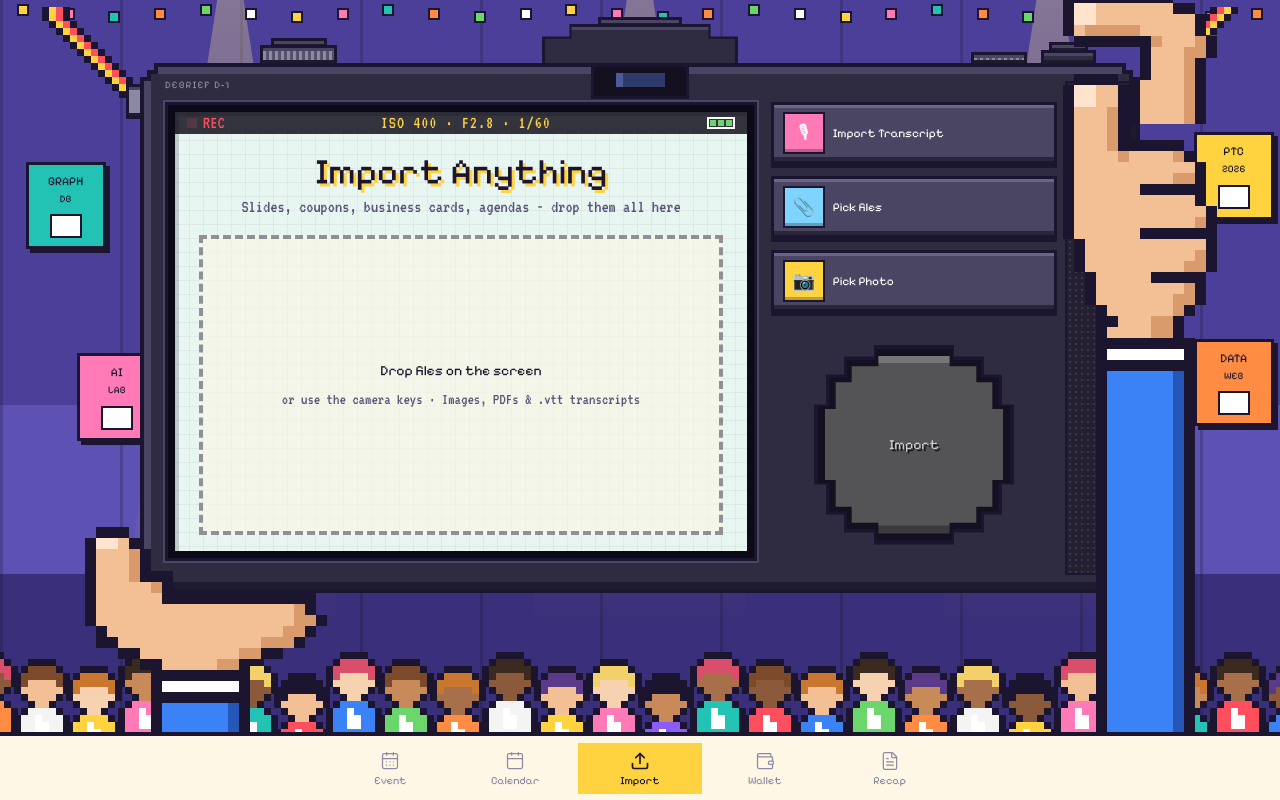
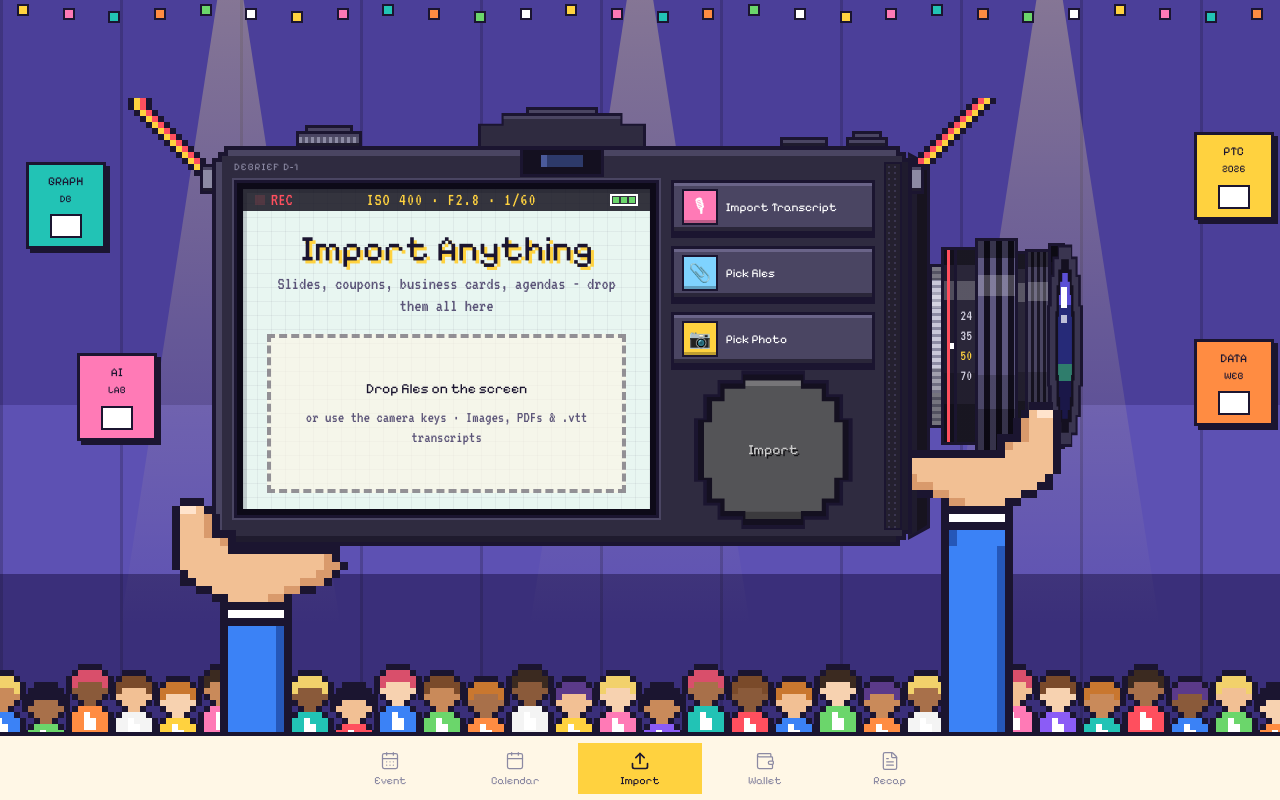
Before and after one commit to researchsite/debrief, a Next.js app: page /import in a window 1280 px wide. Built offline with nearby package versions, Linux system fonts and the light colour scheme.

Commit message:
feat: smaller import camera with a zoom lens in profile

```diff
--- a/components/scenes/import/CameraFrame.tsx
+++ b/components/scenes/import/CameraFrame.tsx
@@ -10,55 +10,6 @@ const h = (n: number) => `calc(var(--h) * ${n})`;
 const spriteSize = (rows: string[], unit = h): CSSProperties => ({ width: unit(rows[0].length), height: unit(rows.length), display: 'block' });
 
 const SKIN = { O: PX.ink, s: PX.skin, d: PX.skinShade, n: '#ffe3cc', c: PX.blue, k: '#2557b8', w: PX.white };
-
-/* Right hand from behind: thumb on the back's thumb rest (cols 0-6 sit on the body), fingers wrapping the grip edge. */
-const RIGHT_HAND = [
-  '.OOOO.........',
-  'OnnssO........',
-  'OnnssO........',
-  'OsssdO........',
-  'OsssdO........',
-  'OsssdO........',
-  'OsssdOOOOOO...',
-  'OssssdssssdO..',
-  'OsssssssssssO.',
-  'OsssssssssddO.',
-  'OssssssOOOOOO.',
-  'OsssssssssssO.',
-  'OssssssssssssO',
-  'OsssssssssssdO',
-  'OssssssOOOOOOO',
-  '.OsssssssssssO',
-  '.OssssssssssdO',
-  '.OsssssssssddO',
-  '..OsssssOOOOO.',
-  '..OssssssssdO.',
-  '..OsssssssddO.',
-  '...OssssssdO..',
-  '...OOsssddO...',
-  '...OssssddO...',
-  '...OOOOOOOOO..',
-  '...OwwwwwwwO..',
-  '...OOOOOOOOO..',
-  '...OcccccckO..',
-  '...OcccccckO..',
-];
-
-/* Right index finger lying across the top plate, tip resting on the shutter button. */
-const INDEX_FINGER = [
-  'OOOOOOOOOO....',
-  'OnnsssssssOO..',
-  'OnnsssssssssO.',
-  'OsdddddsssssO.',
-  '.OOOOOOOdsssdO',
-  '.......OsssddO',
-  '.......OsssdO.',
-  '.......OsssdO.',
-  '......OssssdO.',
-  '......OssssdO.',
-  '......OssssdO.',
-  '......OssssdO.',
-];
 
 /* Left hand cradling the body from below; fingertips curl up the left side (body edge between cols 4 and 5, bottom at row 6). */
 const LEFT_HAND = [
@@ -81,6 +32,9 @@ const LEFT_HAND = [
   '......OcccccckO.......',
   '......OcccccckO.......',
 ];
+
+/* The same hand mirrored, cradling the lens barrel from below with fingertips curling up its far end. */
+const LENS_HAND = LEFT_HAND.map((row) => row.split('').reverse().join(''));
 
 /** Diagonal neck strap leaving a lug toward the top-right; mirrored for the left lug. */
 const STRAP_RIGHT = Array.from({ length: 14 }, (_, y) => {
@@ -113,6 +67,74 @@ function Part({ style, children }: { style: CSSProperties; children?: ReactNode
 
 const RIDGES = `repeating-linear-gradient(90deg, #8c8aa3 0 3px, #55526b 3px 6px)`;
 
+/** Stepped-octagon clip; on a narrow box it reads as a pixel ellipse. */
+const OVAL = 'polygon(30% 0, 70% 0, 70% 6%, 85% 6%, 85% 15%, 94% 15%, 94% 30%, 100% 30%, 100% 70%, 94% 70%, 94% 85%, 85% 85%, 85% 94%, 70% 94%, 70% 100%, 30% 100%, 30% 94%, 15% 94%, 15% 85%, 6% 85%, 6% 70%, 0 70%, 0 30%, 6% 30%, 6% 15%, 15% 15%, 15% 6%, 30% 6%)';
+/** Hard-stop light and shadow bands that make a flat strip read as a cylinder. */
+const CYLINDER = 'linear-gradient(180deg, rgba(0,0,0,0.4) 0 8%, transparent 8% 16%, rgba(255,255,255,0.22) 16% 26%, transparent 26% 64%, rgba(0,0,0,0.2) 64% 80%, rgba(0,0,0,0.42) 80% 100%)';
+
+/**
+ * One ring of the lens barrel. Rings have their own diameters (`size`, % of the barrel height), so the
+ * silhouette steps like a real zoom lens; they shrink slightly toward the front because it is farther away.
+ */
+function Ring({ grow, size, background, className = '', children }: { grow: number; size: number; background: string; className?: string; children?: ReactNode }) {
+  return (
+    <div
+      className={`relative -ml-[3px] flex min-w-0 items-center justify-center first:ml-0 ${className}`}
+      style={{ flex: `${grow} 1 0`, height: `${size}%`, background, border: `3px solid ${PX.ink}` }}
+    >
+      <div className="pointer-events-none absolute inset-0" style={{ backgroundImage: CYLINDER }} />
+      {children}
+    </div>
+  );
+}
+
+/**
+ * Zoom lens seen in profile, sticking out of the camera's right side: mount, red ring with index mark,
+ * printed focal-length scale, ridged zoom ring, focus ring and front glass.
+ */
+function LensBarrel() {
+  return (
+    <div aria-hidden className="imp-lens pointer-events-none absolute">
+      <div className="absolute inset-0 flex items-center">
+        <Ring grow={1} size={76} background="repeating-linear-gradient(180deg, #c9c7d9 0 4px, #8c8aa3 4px 7px)" />
+        <Ring grow={1.2} size={92} background="#1f1b2e">
+          <span className="absolute inset-y-0 left-[30%] w-[3px]" style={{ background: PX.red }} />
+          <span className="absolute left-[62%] top-1/2 h-[6px] w-[6px] -translate-y-1/2" style={{ background: PX.white }} />
+        </Ring>
+        <Ring grow={2} size={92} background="#2a2639">
+          <span className="imp-lens-scale font-pixel-body relative flex flex-col items-center leading-none" style={{ color: '#d8d6e6' }}>
+            <span>24</span>
+            <span>35</span>
+            <span style={{ color: PX.sun }}>50</span>
+            <span>70</span>
+          </span>
+        </Ring>
+        <Ring grow={4.2} size={100} background="repeating-linear-gradient(90deg, #5d5780 0 var(--imp-ridge), #141020 var(--imp-ridge) calc(var(--imp-ridge) * 2))" />
+        <Ring grow={0.8} size={88} background="#2a2639" className="max-sm:hidden" />
+        <Ring grow={2.2} size={90} background="repeating-linear-gradient(90deg, #4a4562 0 3px, #1a1626 3px 6px)" className="max-sm:hidden" />
+        <Ring grow={1.3} size={95} background="#141020">
+          <span className="absolute inset-y-0 right-0 w-[30%]" style={{ background: '#9f9cb4' }} />
+        </Ring>
+      </div>
+      {/* Front glass: a narrow pixel ellipse (we see it nearly edge-on) with coated rings and a glint. */}
+      <div className="absolute" style={{ right: 'calc(var(--u) * -3)', top: '3%', bottom: '3%', width: 'calc(var(--u) * 6)', clipPath: OVAL, background: PX.ink }}>
+        <div className="absolute" style={{ inset: 3, clipPath: OVAL, background: '#3a3550' }}>
+          <div className="absolute" style={{ inset: '6% 18%', clipPath: OVAL, background: '#141020' }}>
+            <div className="absolute" style={{ inset: '8% 14%', clipPath: OVAL, background: 'linear-gradient(180deg, #5b4fd6 0 22%, #262a78 22% 62%, #2f7d6c 62% 74%, #1a1748 74% 100%)' }} />
+            <div className="absolute" style={{ left: '30%', top: '16%', width: '28%', height: '12%', background: PX.white }} />
+            <div className="absolute" style={{ left: '30%', top: '32%', width: '28%', height: '5%', background: PX.white, opacity: 0.7 }} />
+          </div>
+        </div>
+      </div>
+      {/* Right hand cradling the barrel from below */}
+      <div className="absolute z-10" style={{ right: h(0.5), top: `calc(100% - ${h(6.5)})` }}>
+        <PixelSprite rows={LENS_HAND} palette={SKIN} style={spriteSize(LENS_HAND)} />
+        <div style={{ marginLeft: h(7), width: h(9), height: '100vh', background: PX.blue, borderLeft: `${h(1)} solid ${PX.ink}`, borderRight: `${h(1)} solid ${PX.ink}`, boxShadow: `inset ${h(-1)} 0 0 #2557b8` }} />
+      </div>
+    </div>
+  );
+}
+
 interface CameraFrameProps {
   /** Content shown on the LCD screen. */
   children: ReactNode;
@@ -127,7 +149,8 @@ interface CameraFrameProps {
 }
 
 /**
- * Photographer POV: a chunky pixel camera seen from the back, held in two hands.
+ * Photographer POV: a chunky pixel camera seen from the back and slightly to its right, so its side and
+ * zoom lens show in profile. One hand cradles the body, the other the lens.
  * The back is split into an LCD screen (2/3) hosting page content and a control panel (1/3).
  */
 export function CameraFrame({ children, controls, flashKey = 0, dragOver = false, onDragOver, onDragLeave, onDrop }: CameraFrameProps) {
@@ -139,10 +162,13 @@ export function CameraFrame({ children, controls, flashKey = 0, dragOver = false
       <ConferenceBackdrop />
 
       {/* Body box: everything else is positioned relative to it. */}
-      <div
-        className="absolute"
-        style={{ top: u(9), bottom: h(13), left: `max(calc(${h(5)} + 10px), calc((100% - 1000px) / 2))`, right: `max(calc(${h(7)} + 10px), calc((100% - 1000px) / 2))` }}
-      >
+      <div className="imp-body absolute">
+        {/* Right side face, seen because the viewpoint sits a little to the camera's right */}
+        <div aria-hidden className="imp-side absolute" style={{ background: PX.ink }}>
+          <div className="absolute" style={{ inset: '3px 3px 3px 0', clipPath: 'inherit', background: 'linear-gradient(90deg, var(--imp-body-lo) 0 45%, #17131f 45% 100%)' }} />
+        </div>
+        <LensBarrel />
+
         {/* Neck strap */}
         <PixelSprite rows={STRAP_LEFT} palette={STRAP_PALETTE} className="pointer-events-none absolute" style={{ ...spriteSize(STRAP_LEFT, u), left: u(-14), top: u(-8) }} />
         <PixelSprite rows={STRAP_RIGHT} palette={STRAP_PALETTE} className="pointer-events-none absolute hidden sm:block" style={{ ...spriteSize(STRAP_RIGHT, u), right: u(-14), top: u(-8) }} />
@@ -157,9 +183,9 @@ export function CameraFrame({ children, controls, flashKey = 0, dragOver = false
           <div className="absolute inset-[3px] bottom-0" style={{ background: 'var(--imp-body)', clipPath: 'polygon(14% 0, 86% 0, 86% 30%, 100% 30%, 100% 100%, 0 100%, 0 30%, 14% 30%)', boxShadow: 'inset 0 3px 0 var(--imp-body-hi)' }} />
         </div>
         <Part style={{ left: '50%', transform: 'translateX(-50%)', bottom: `calc(100% + ${u(6)} - 6px)`, width: u(12), height: u(1.5), background: PX.stone }} />
-        <Part style={{ right: `calc(${h(9)} + ${u(2)})`, bottom: 'calc(100% - 3px)', width: u(8), height: u(2), background: RIDGES }} />
-        <Part style={{ right: h(4), bottom: 'calc(100% - 3px)', width: h(5), height: h(1.5) }} />
-        <Part style={{ right: h(4.75), bottom: `calc(100% + ${h(1.5)} - 6px)`, width: h(3.5), height: h(1), background: PX.red }} />
+        <Part style={{ right: u(14), bottom: 'calc(100% - 3px)', width: u(8), height: u(2), background: RIDGES }} />
+        <Part style={{ right: u(4), bottom: 'calc(100% - 3px)', width: u(7), height: u(2) }} />
+        <Part style={{ right: u(5), bottom: `calc(100% + ${u(2)} - 6px)`, width: u(5), height: u(1.5), background: PX.red }} />
 
         {/* Camera body */}
         <div className="absolute inset-0" style={{ background: PX.ink, clipPath: stepped(u(1)) }}>
@@ -170,11 +196,11 @@ export function CameraFrame({ children, controls, flashKey = 0, dragOver = false
               clipPath: stepped(u(1)),
               background: 'var(--imp-body)',
               boxShadow: `inset ${u(1)} ${u(1)} 0 var(--imp-body-hi), inset ${u(-1)} ${u(-1)} 0 var(--imp-body-lo)`,
-              padding: `${u(5)} calc(${h(7)} + 2px) ${u(4)} ${u(3)}`,
+              padding: `${u(5)} ${u(5.5)} ${u(4)} ${u(3)}`,
             }}
           >
             {/* Rubber thumb rest along the right edge */}
-            <div aria-hidden className="absolute" style={{ right: h(0.5), top: u(2), bottom: u(2), width: h(6), backgroundColor: '#24202f', backgroundImage: 'radial-gradient(#3a3550 1px, transparent 1.5px)', backgroundSize: '6px 6px', border: `2px solid ${PX.ink}` }} />
+            <div aria-hidden className="absolute" style={{ right: u(1), top: u(2), bottom: u(2), width: u(3), backgroundColor: '#24202f', backgroundImage: 'radial-gradient(#3a3550 1px, transparent 1.5px)', backgroundSize: '6px 6px', border: `2px solid ${PX.ink}` }} />
             {/* Eyepiece */}
             <div aria-hidden className="absolute left-1/2 -translate-x-1/2" style={{ top: 0, width: u(14), height: u(4.5), background: '#141020', border: `3px solid ${PX.ink}`, borderTop: 0 }}>
               <div className="mx-auto" style={{ marginTop: u(0.8), width: u(7), height: u(2), background: '#2d3a6a', boxShadow: `inset ${u(1)} 0 0 #4a5a9a` }} />
@@ -206,7 +232,7 @@ export function CameraFrame({ children, controls, flashKey = 0, dragOver = false
                     <span aria-hidden className="imp-rec inline-block h-2.5 w-2.5" style={{ background: PX.red }} />
                     <span style={{ color: PX.red }}>REC</span>
                   </span>
-                  <span className="tracking-wider" style={{ color: PX.sun }}>ISO 400 · F2.8 · 1/60</span>
+                  <span className="tracking-wider" style={{ color: PX.sun }}><span className="max-sm:hidden">ISO 400 · </span>F2.8 · 1/60</span>
                   <span aria-hidden className="inline-flex h-3 w-7 items-stretch gap-[2px] border-2 p-[1px]" style={{ borderColor: PX.white }}>
                     <span className="flex-1" style={{ background: PX.grass }} />
                     <span className="flex-1" style={{ background: PX.grass }} />
@@ -224,12 +250,7 @@ export function CameraFrame({ children, controls, flashKey = 0, dragOver = false
           </div>
         </div>
 
-        {/* Hands */}
-        <PixelSprite rows={INDEX_FINGER} palette={SKIN} className="pointer-events-none absolute z-10" style={{ ...spriteSize(INDEX_FINGER), right: h(-7), top: h(-6.5) }} />
-        <div className="pointer-events-none absolute z-20" style={{ right: h(-7), top: h(1) }}>
-          <PixelSprite rows={RIGHT_HAND} palette={SKIN} style={spriteSize(RIGHT_HAND)} />
-          <div style={{ marginLeft: h(3), width: h(9), height: '100vh', background: PX.blue, borderLeft: `${h(1)} solid ${PX.ink}`, borderRight: `${h(1)} solid ${PX.ink}`, boxShadow: `inset ${h(-1)} 0 0 #2557b8` }} />
-        </div>
+        {/* Left hand cradling the body from below; the right hand holds the lens */}
         <div className="pointer-events-none absolute z-20" style={{ left: h(-5), top: `calc(100% - ${h(6)})` }}>
           <PixelSprite rows={LEFT_HAND} palette={SKIN} style={spriteSize(LEFT_HAND)} />
           <div style={{ marginLeft: h(6), width: h(9), height: '100vh', background: PX.blue, borderLeft: `${h(1)} solid ${PX.ink}`, borderRight: `${h(1)} solid ${PX.ink}`, boxShadow: `inset ${h(-1)} 0 0 #2557b8` }} />
--- a/components/scenes/import/import-scene.css
+++ b/components/scenes/import/import-scene.css
@@ -2,16 +2,65 @@
 
 .imp-stage {
   --u: 4px;
-  --h: 5px;
+  --h: 4px;
   --imp-body: #2f2b40;
   --imp-body-hi: #4a4562;
   --imp-body-lo: #1f1b2e;
+  /* Fake 3/4 view: depth of the side face, and the lens barrel's visible length. */
+  --imp-side: 9px;
+  --imp-lens-len: 64px;
+  --imp-ridge: 3px;
+  /* How far the body sits left of centre to leave room for the side and lens. */
+  --imp-shift: 36px;
 }
 @media (min-width: 640px) {
-  .imp-stage { --u: 6px; --h: 9px; }
+  .imp-stage { --u: 5px; --h: 7px; --imp-side: 14px; --imp-lens-len: 104px; --imp-ridge: 5px; --imp-shift: 64px; }
 }
 @media (min-width: 1024px) {
-  .imp-stage { --u: 7px; --h: 11px; }
+  .imp-stage { --u: 6px; --h: 8px; --imp-side: 18px; --imp-lens-len: 136px; --imp-ridge: 6px; --imp-shift: 78px; }
+}
+
+/* Camera body box, kept flat so the screen stays crisp and clickable. ~70-75% of the stage. */
+.imp-body {
+  left: 50%;
+  top: 47%;
+  width: calc(100% - 140px);
+  height: calc(100% - 270px);
+  transform: translate(calc(-50% - var(--imp-shift)), -50%);
+}
+@media (min-width: 640px) {
+  .imp-body { width: min(560px, calc(100% - 240px)); height: min(420px, calc(100% - 300px)); }
+}
+@media (min-width: 1024px) {
+  .imp-body { width: min(700px, calc(100% - 320px)); height: min(400px, calc(100% - 300px)); }
+}
+
+/* Right side face: a parallelogram receding away from the viewer. */
+.imp-side {
+  left: calc(100% - 4px);
+  top: calc(var(--u) * 1);
+  bottom: calc(var(--u) * 1);
+  width: calc(var(--imp-side) + 4px);
+  clip-path: polygon(0 0, 100% calc(var(--u) * 2), 100% calc(100% - var(--u) * 2), 0 100%);
+}
+
+/* Lens barrel in profile, coming out of the side face. */
+.imp-lens {
+  left: calc(100% + var(--imp-side) - 1px);
+  top: 50%;
+  height: 54%;
+  width: var(--imp-lens-len);
+  transform: translateY(-50%);
+}
+.imp-lens-scale { font-size: 9px; gap: 1px; }
+@media (max-width: 639px) {
+  .imp-lens { height: 34%; }
+}
+@media (min-width: 640px) {
+  .imp-lens-scale { font-size: 13px; gap: 3px; }
+}
+@media (min-width: 1024px) {
+  .imp-lens-scale { font-size: 15px; gap: 5px; }
 }
 
 /* Camera keys: physical buttons that sink when pressed. */
```
